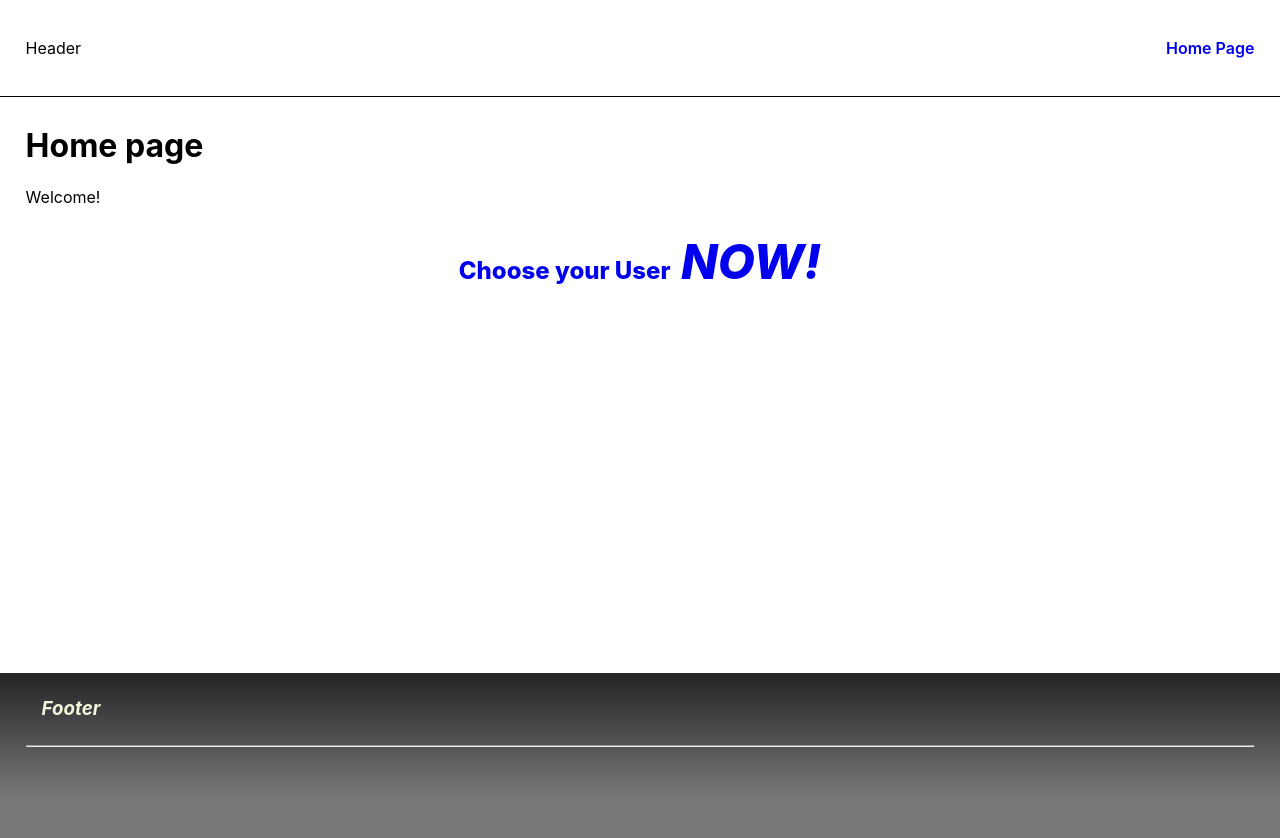
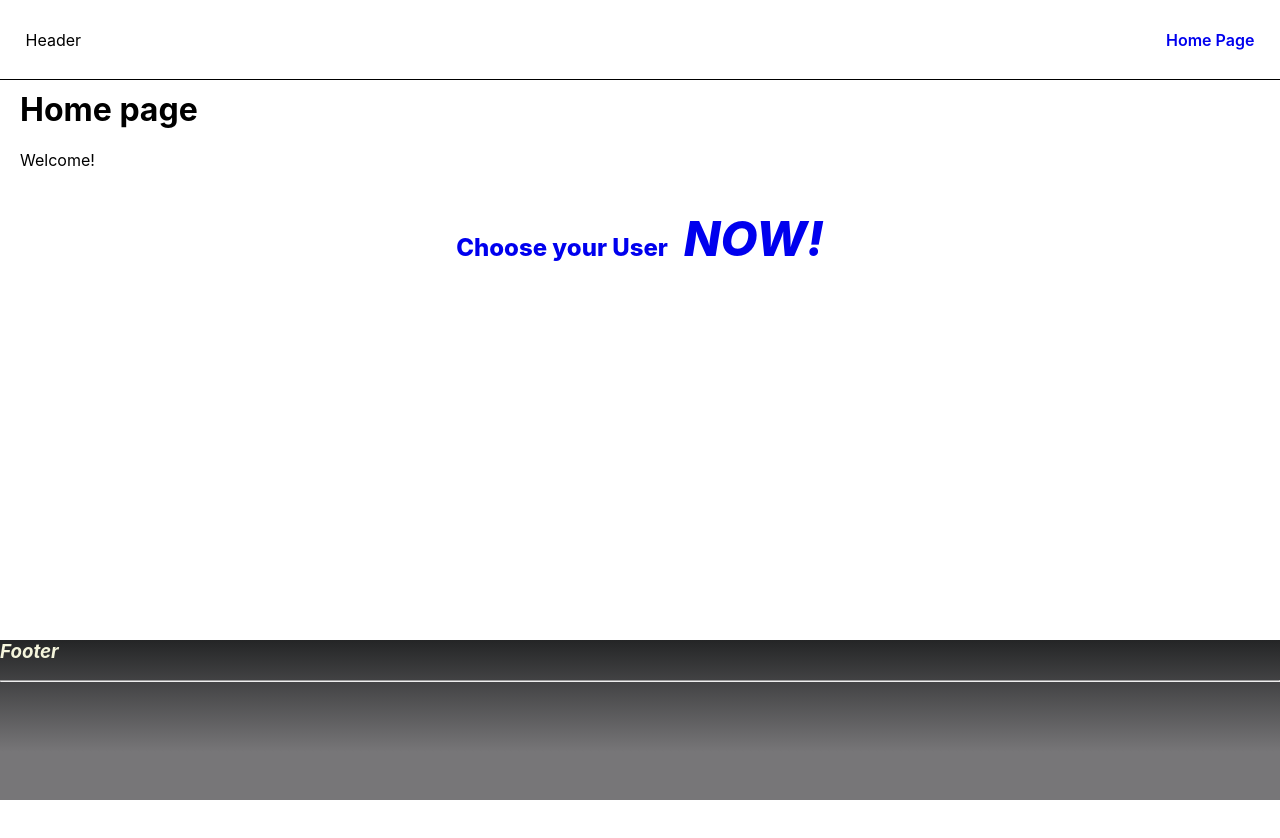
Before and after one commit to RomanKasilov/jan_react_homeworks, a React (Create React App) app: page / in a window 1280 px wide. Shown: the top 838 px of the page. After the commit the page ends 800 px from the top, so only its background shows below. Built offline with nearby package versions, Linux system fonts and the light colour scheme.

Commit message:
css changes

```diff
--- a/src/components/Footer/footer.module.css
+++ b/src/components/Footer/footer.module.css
@@ -1,12 +1,12 @@
 .footer {
     height: 20vh;
-    padding: 1vh 2vw;
+    /*padding: 1vh 2vw;*/
     background: linear-gradient(180deg, rgba(36, 37, 38, 1) 0%, rgba(119, 118, 120, 1) 70%)
 }
 
 .footer h3 {
     height: 20%;
-    margin: 2vh;
+    margin: 0;
     color: beige;
     font-style: italic;
 }
--- a/src/components/Header/header.module.css
+++ b/src/components/Header/header.module.css
@@ -1,7 +1,8 @@
 .header {
     height: 10vh;
+    padding: 1vh 2vw;
     border-bottom: black 1px solid;
-    padding: 1vh 2vw;
+    box-sizing: border-box;
 
     display: flex;
     justify-content: space-between;
--- a/src/components/UsersComponents/user.module.css
+++ b/src/components/UsersComponents/user.module.css
@@ -4,8 +4,9 @@
     align-items: center;
     flex-direction: column;
 
-    width: calc(100% / 3 - 2rem);
-    height: 21%;
+    width: 15%;
+    height: 20%;
+    margin: 0 2rem;
     border: 3px solid cadetblue;
     border-radius: 15px;
     box-sizing: border-box;
--- a/src/components/UsersComponents/users.module.css
+++ b/src/components/UsersComponents/users.module.css
@@ -1,7 +1,8 @@
 .users_box {
-    height: 65vh;
-
+    height: 60vh;
+    box-sizing: border-box;
     display: flex;
     flex-wrap: wrap;
     justify-content: space-around;
+    align-items: center;
 }
--- a/src/index.css
+++ b/src/index.css
@@ -1,4 +1,5 @@
 body {
+  box-sizing: border-box;
   margin: 0;
   font-family: -apple-system, BlinkMacSystemFont, 'Segoe UI', 'Roboto', 'Oxygen',
     'Ubuntu', 'Cantarell', 'Fira Sans', 'Droid Sans', 'Helvetica Neue',
@@ -6,7 +7,9 @@ body {
   -webkit-font-smoothing: antialiased;
   -moz-osx-font-smoothing: grayscale;
 }
-
+#root{
+  height: 100vh;
+}
 code {
   font-family: source-code-pro, Menlo, Monaco, Consolas, 'Courier New',
     monospace;
--- a/src/pages/HomePage/HomePage.tsx
+++ b/src/pages/HomePage/HomePage.tsx
@@ -5,13 +5,15 @@ import css from './homePage.module.css'
 const HomePage = () => {
     return (
         <div className={css.wrap}>
-            <div>
+            <div className={css.subheader}>
                 <h1>Home page</h1>
                 <div>Welcome!</div>
             </div>
-            <Link to={'users'} className={css.link}>
-                Choose your User <span>&nbsp;NOW!</span>
-            </Link>
+            <div className={css.linkWrapper}>
+                <Link to={'users'} className={css.link}>
+                    Choose your User <span>&nbsp;NOW!</span>
+                </Link>
+            </div>
         </div>
     );
 };
--- a/src/pages/HomePage/homePage.module.css
+++ b/src/pages/HomePage/homePage.module.css
@@ -1,16 +1,27 @@
 .wrap {
     height: 70vh;
-    padding: 1vh 2vw;
+}
+
+.subheader {
+    padding-left: 20px;
+    padding-top: 10px;
+}
+
+.subheader h1, div {
+    margin-top: 0;
+}
+
+.linkWrapper {
+    min-width: fit-content;
+    display: flex;
+    justify-content: center;
+    align-items: baseline;
 }
 
 .link {
-    display: flex;
-    justify-content: center;
-    align-items: baseline;
-
     font-weight: 800;
     font-size: 1.5em;
-    margin-top: 2vw;
+    margin-top: 3vw;
 
     transition: 1.2s;
 }
--- a/src/pages/UsersPage/UsersPage.tsx
+++ b/src/pages/UsersPage/UsersPage.tsx
@@ -10,7 +10,9 @@ const UsersPage = () => {
 
     return (
         <div className={css.wrap}>
-            <h2>There are all users what we have...Click to see User's posts</h2>
+            <div className={css.subheader}>
+                <h2>There are all users what we have...Click to see User's posts</h2>
+            </div>
             <Users users={users}/>
         </div>
     );
--- a/src/pages/UsersPage/usersPage.module.css
+++ b/src/pages/UsersPage/usersPage.module.css
@@ -2,7 +2,14 @@
     height: 70vh;
 }
 
-.wrap h2 {
-    height: 5vh;
-    margin: 10px;
+.subheader {
+    height: 10vh;
+    margin-top: 0;
+    padding-left: 10px;
+    display: flex;
+    align-items: center;
 }
+
+.subheader h2 {
+    margin: 0;
+}
```
